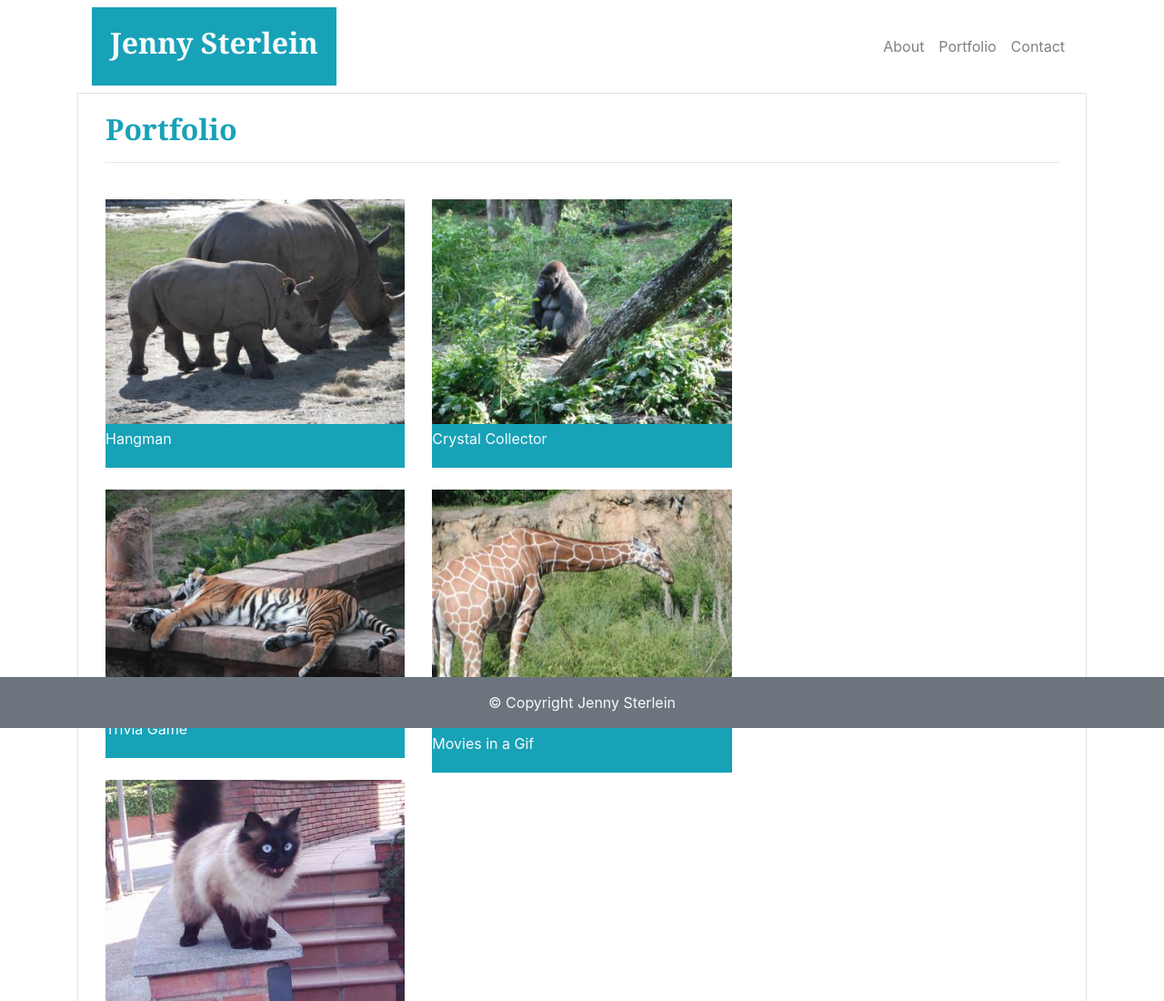
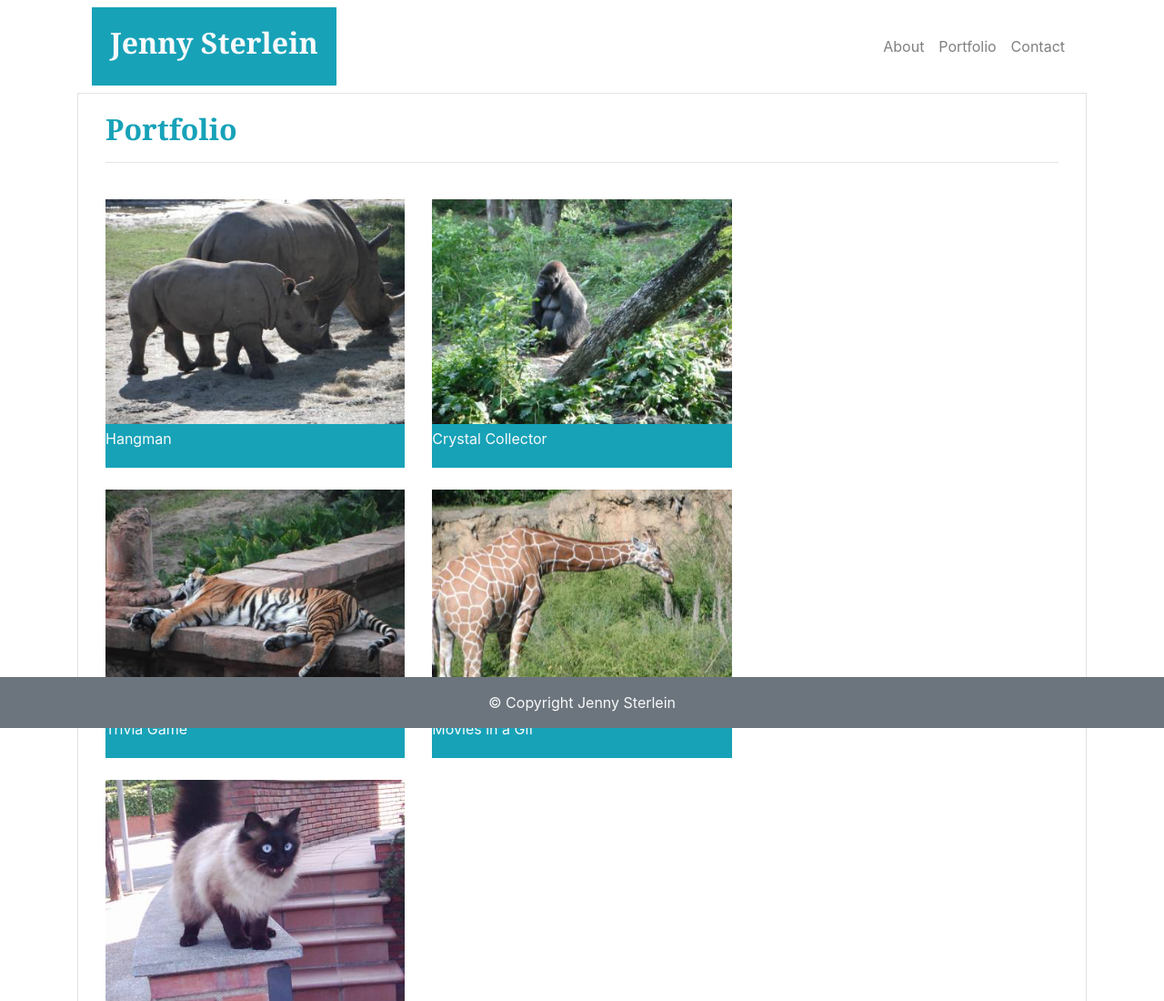
Before and after one commit to jenerationx/Bootstrap-Portfolio, a plain HTML site: page portfolio.html in a window 1280 px wide. Shown: the top 1100 px of the page at 91% size. Drawn offline with nearby package versions, Linux system fonts and the light colour scheme.

Commit message:
little fix

```diff
--- a/portfolio.html
+++ b/portfolio.html
@@ -93,7 +93,7 @@
                 <a href="https://jenerationx.github.io/ReadyInAGif/" target="_blank">
                   <img src="Assets/images/animals4.jpg" class="img-responsive" alt="Animals4" style="width:100%">
                   <div class="caption bg-info text-light py-1">
-                    <p<a href="https://jenerationx.github.io/ReadyInAGif/" target="_blank"></p>Movies in a Gif</p>
+                    <p><a href="https://jenerationx.github.io/ReadyInAGif/" target="_blank" class="text-light">Movies in a Gif</a></p>
                   </div>
                 </a>
               </div>
```
